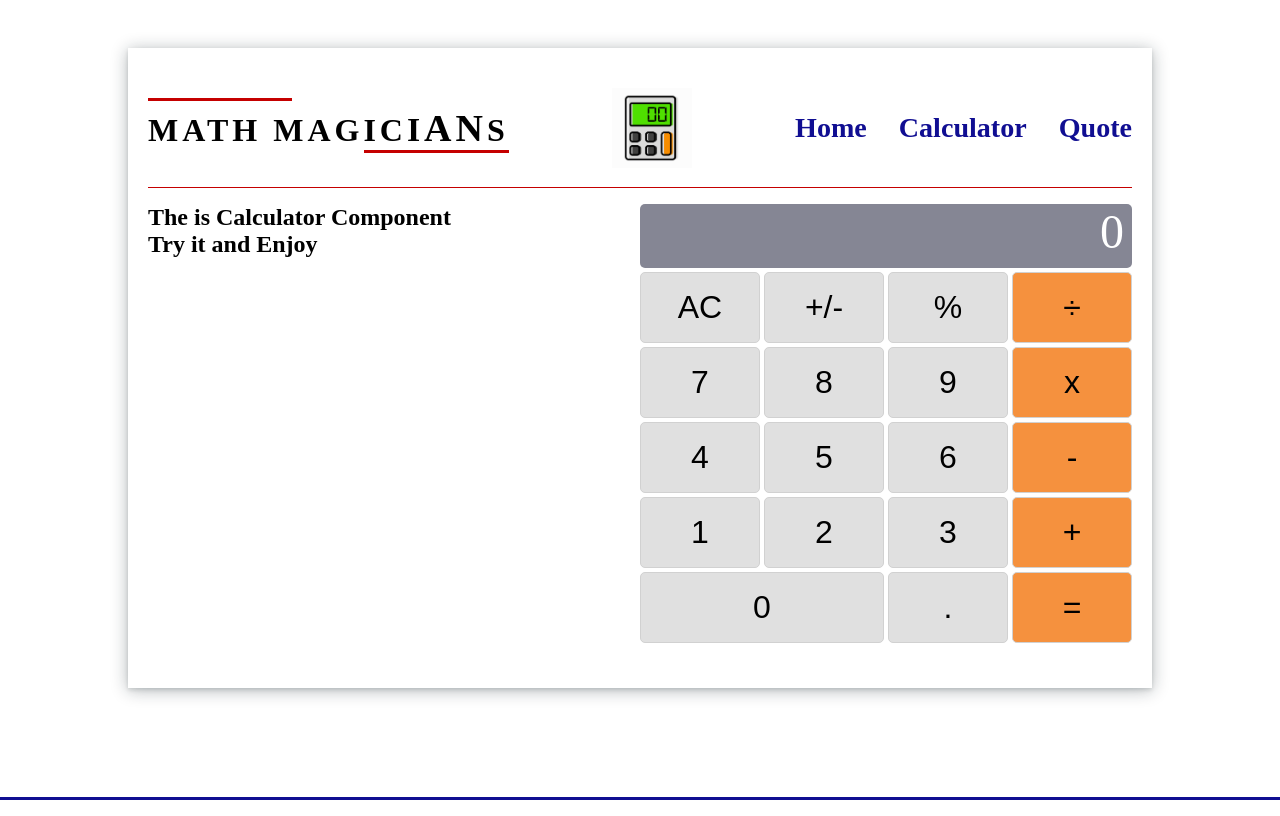
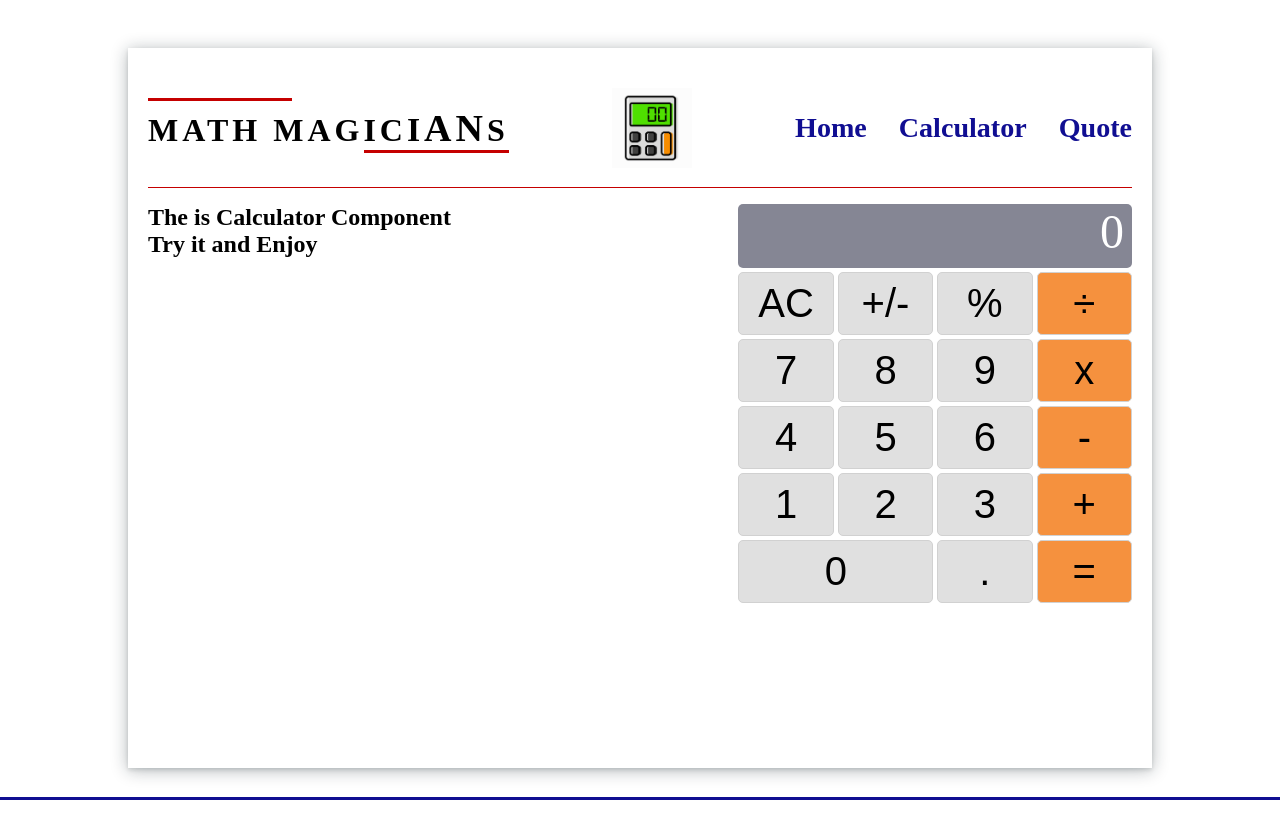
Before and after one commit to maenkhraisha/math-magicians-2, a React (Create React App) app: page /calculator in a window 1280 px wide. Built offline with nearby package versions, Linux system fonts and the light colour scheme; a web font is replaced by a local one.

Commit message:
edit overflow bug

```diff
--- a/src/App.css
+++ b/src/App.css
@@ -10,7 +10,7 @@ body {
   padding: 20px;
   margin: 3rem auto;
   box-shadow: rgba(14, 30, 37, 0.12) 0 2px 4px 0, rgba(14, 30, 37, 0.32) 0 2px 16px 0;
-  height: 80vh;
+  height: 90vh;
   width: 80vw;
   font-family: 'Baloo Thambi', cursive;
 }
--- a/src/components/calculator/calculator.css
+++ b/src/components/calculator/calculator.css
@@ -55,7 +55,7 @@ li {
 }
 
 .calc-container {
-  width: 50%;
+  width: 40%;
 }
 
 .calc-result {
@@ -77,8 +77,8 @@ li {
 }
 
 .cell {
-  padding: 1rem;
-  font-size: 2rem;
+  padding: 0.5rem;
+  font-size: 2.5rem;
 }
 
 .cell:hover {
```
